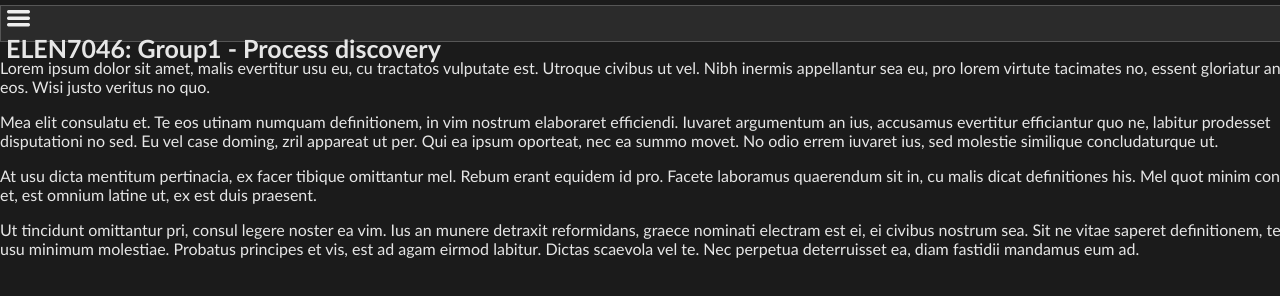
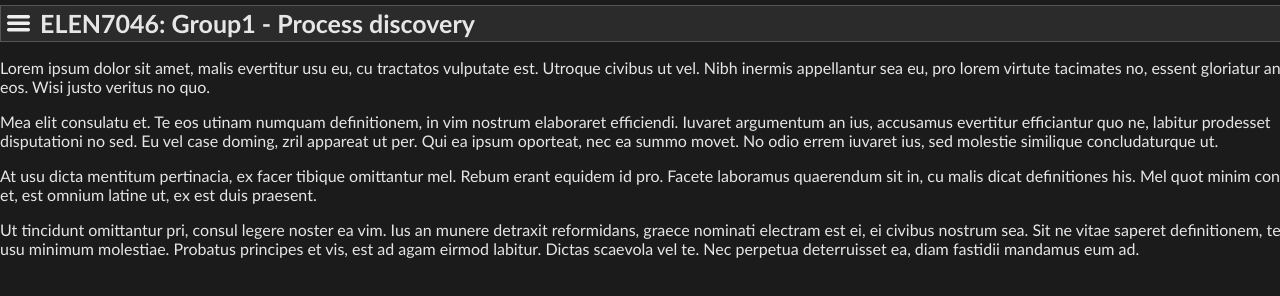
Before and after one commit to ELEN7046-Group1/WebFront, a website: page app/index.html in a window 1280 px wide. Shown: the top 296 px of the page. Drawn offline with nearby package versions, Linux system fonts and the light colour scheme; some packages are replaced by stand-ins of ours; files that its build step writes are made by us from their sources; files whose address does not match are found by name.

Commit message:
fixed menu style bug

```diff
--- a/app/styles/main.css
+++ b/app/styles/main.css
@@ -38,6 +38,10 @@ header {
   line-height: 35px;
   padding: 0;
   margin: 0 0 0 5px;
+}
+
+#menuContainer {
+  display: inline-block;
 }
 
 #menuBtn {
```
